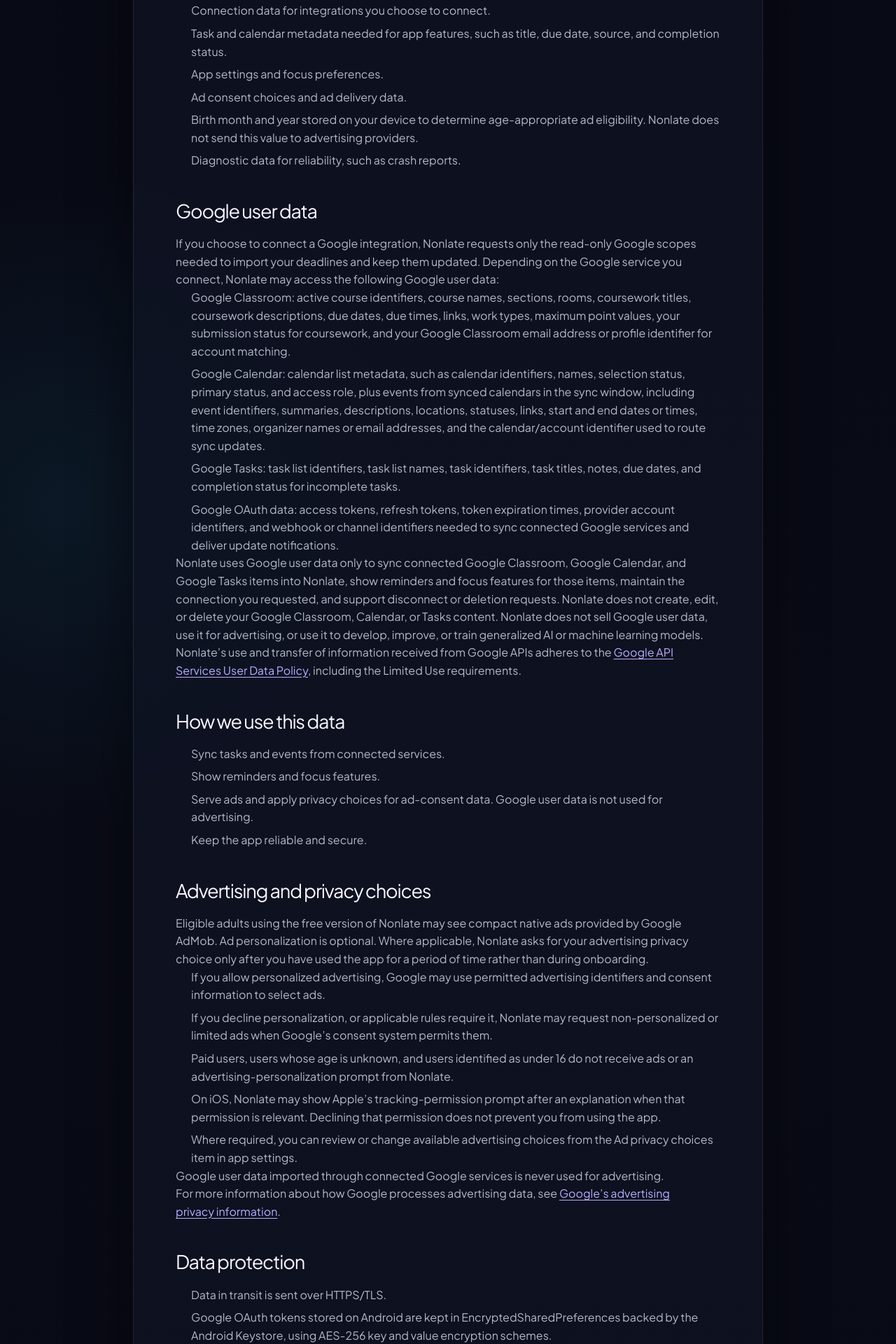
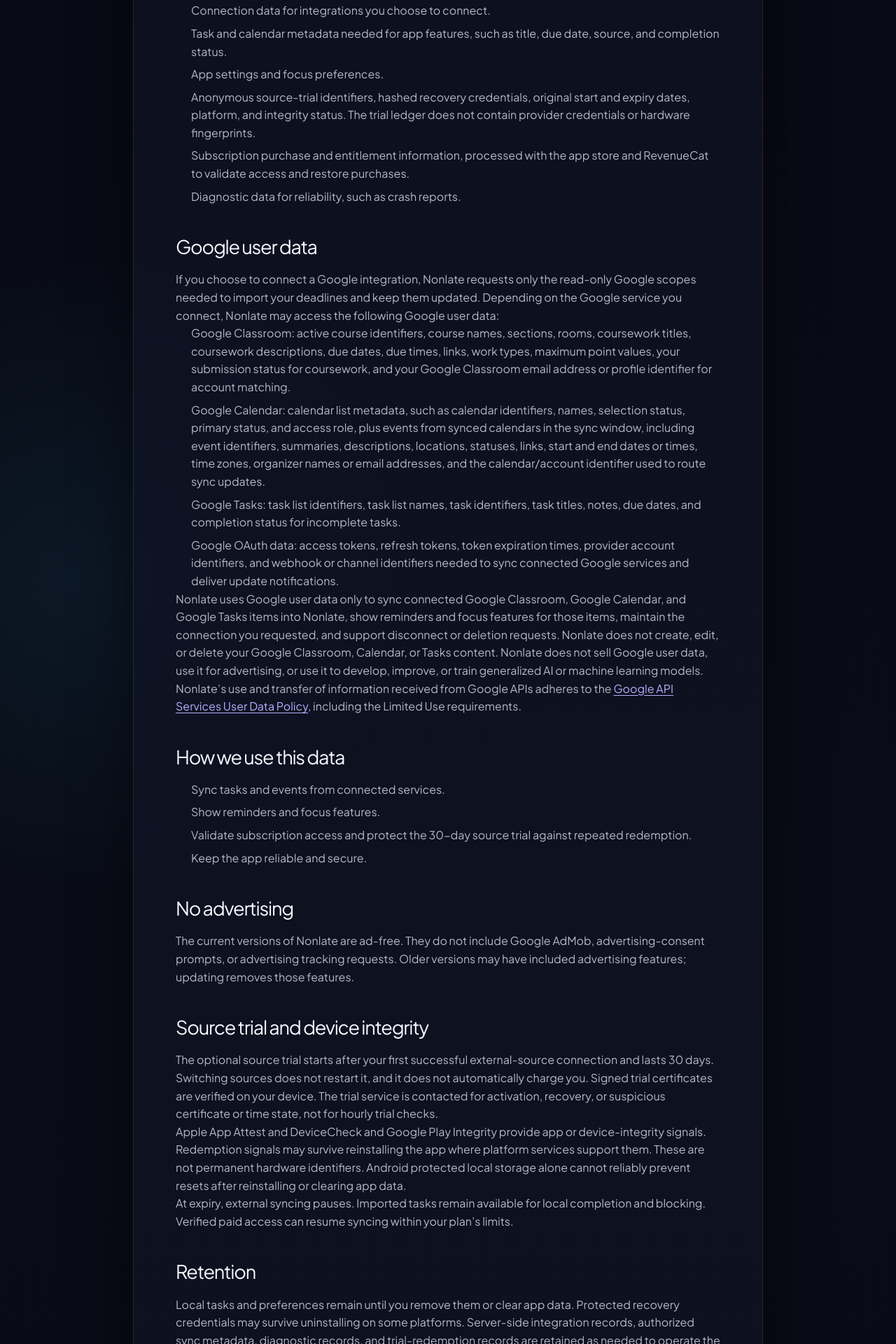
Before and after one commit to manaymcpserver-lang/deadline-legal-pages, a Next.js app: page /privacy in a window 1280 px wide. Shown: the part 680-2600 px from the top of the page at 70% size. Built offline with nearby package versions, Linux system fonts and the light colour scheme.

Commit message:
Update legal disclosures for ad-free source-trial release

```diff
--- a/app/privacy/page.tsx
+++ b/app/privacy/page.tsx
@@ -9,7 +9,7 @@
 
 export default function PrivacyPage() {
   return (
-    <LegalPage eyebrow="Legal" title="Privacy Policy" description="This policy explains what information Nonlate processes and how it is used." updated="July 22, 2026" currentHref="/privacy/">
+    <LegalPage eyebrow="Legal" title="Privacy Policy" description="This policy explains what information Nonlate processes and how it is used." updated="October 7, 2026" currentHref="/privacy/">
       <p>Nonlate is built around the smallest practical amount of data needed to sync deadlines and show focus reminders.</p>
 
       <h2>What we process</h2>
@@ -17,8 +17,8 @@
         <li>Connection data for integrations you choose to connect.</li>
         <li>Task and calendar metadata needed for app features, such as title, due date, source, and completion status.</li>
         <li>App settings and focus preferences.</li>
-        <li>Ad consent choices and ad delivery data.</li>
-        <li>Birth month and year stored on your device to determine age-appropriate ad eligibility. Nonlate does not send this value to advertising providers.</li>
+        <li>Anonymous source-trial identifiers, hashed recovery credentials, original start and expiry dates, platform, and integrity status. The trial ledger does not contain provider credentials or hardware fingerprints.</li>
+        <li>Subscription purchase and entitlement information, processed with the app store and RevenueCat to validate access and restore purchases.</li>
         <li>Diagnostic data for reliability, such as crash reports.</li>
       </ul>
 
@@ -37,20 +37,20 @@
       <ul>
         <li>Sync tasks and events from connected services.</li>
         <li>Show reminders and focus features.</li>
-        <li>Serve ads and apply privacy choices for ad-consent data. Google user data is not used for advertising.</li>
+        <li>Validate subscription access and protect the 30-day source trial against repeated redemption.</li>
         <li>Keep the app reliable and secure.</li>
       </ul>
 
-      <h2>Advertising and privacy choices</h2>
-      <p>Eligible adults using the free version of Nonlate may see compact native ads provided by Google AdMob. Ad personalization is optional. Where applicable, Nonlate asks for your advertising privacy choice only after you have used the app for a period of time rather than during onboarding.</p>
-      <ul>
-        <li>If you allow personalized advertising, Google may use permitted advertising identifiers and consent information to select ads.</li>
-        <li>If you decline personalization, or applicable rules require it, Nonlate may request non-personalized or limited ads when Google’s consent system permits them.</li>
-        <li>Paid users, users whose age is unknown, and users identified as under 16 do not receive ads or an advertising-personalization prompt from Nonlate.</li>
-        <li>On iOS, Nonlate may show Apple’s tracking-permission prompt after an explanation when that permission is relevant. Declining that permission does not prevent you from using the app.</li>
-        <li>Where required, you can review or change available advertising choices from the Ad privacy choices item in app settings.</li>
-      </ul>
-      <p>Google user data imported through connected Google services is never used for advertising. For more information about how Google processes advertising data, see <a href="https://policies.google.com/technologies/ads">Google’s advertising privacy information</a>.</p>
+      <h2>No advertising</h2>
+      <p>The current versions of Nonlate are ad-free. They do not include Google AdMob, advertising-consent prompts, or advertising tracking requests. Older versions may have included advertising features; updating removes those features.</p>
+
+      <h2>Source trial and device integrity</h2>
+      <p>The optional source trial starts after your first successful external-source connection and lasts 30 days. Switching sources does not restart it, and it does not automatically charge you. Signed trial certificates are verified on your device. The trial service is contacted for activation, recovery, or suspicious certificate or time state, not for hourly trial checks.</p>
+      <p>Apple App Attest and DeviceCheck and Google Play Integrity provide app or device-integrity signals. Redemption signals may survive reinstalling the app where platform services support them. These are not permanent hardware identifiers. Android protected local storage alone cannot reliably prevent resets after reinstalling or clearing app data.</p>
+      <p>At expiry, external syncing pauses. Imported tasks remain available for local completion and blocking. Verified paid access can resume syncing within your plan’s limits.</p>
+
+      <h2>Retention</h2>
+      <p>Local tasks and preferences remain until you remove them or clear app data. Protected recovery credentials may survive uninstalling on some platforms. Server-side integration records, authorized sync metadata, diagnostic records, and trial-redemption records are retained as needed to operate the requested features, recover access, and prevent abuse. Trial records are not automatically deleted after 90 days. You can request deletion using the process below; limited records may be retained where required for security or legal obligations.</p>
 
       <h2>Data protection</h2>
       <ul>
@@ -63,10 +63,10 @@
       </ul>
 
       <h2>Sharing</h2>
-      <p>Data may be shared with providers you connect and service providers needed to run the app, such as hosting, database, notification, crash-reporting, ads, and consent tools. Google user data is shared only as needed to operate connected Google sync features and is not shared with advertising providers. We do not sell personal data.</p>
+      <p>Data may be processed by providers you connect and service providers needed to run the app, such as hosting, database, notification, crash-reporting, subscription validation, and platform integrity services. Some authorized server-side sync features retain task titles, due dates, and provider webhook payloads. Google user data is transferred only as needed to operate connected Google sync features, never for advertising. We do not sell personal data.</p>
 
       <h2>User controls</h2>
-      <ul><li>Disconnect integrations in app settings.</li><li>Review available advertising privacy choices in app settings.</li><li>Uninstall the app to remove local app data on your device.</li><li>Request data deletion by email.</li></ul>
+      <ul><li>Disconnect integrations in app settings.</li><li>Manage subscriptions through the store where you purchased them.</li><li>Clear local app data or uninstall the app; protected credentials and server records may require a separate deletion request.</li><li>Request data deletion by email or follow our <a href="/data-deletion/">data deletion instructions</a>.</li></ul>
 
       <h2>Contact</h2>
       <p>For privacy requests, contact <a href="mailto:support@nonlate.app">support@nonlate.app</a>.</p>
--- a/app/support/page.tsx
+++ b/app/support/page.tsx
@@ -20,7 +20,7 @@
       <div className="support-grid">
         <section className="support-card"><h3>Integration connection problems</h3><p>Provider login, permissions, or callback issues.</p></section>
         <section className="support-card"><h3>Sync issues</h3><p>Tasks, due dates, or calendars not appearing as expected.</p></section>
-        <section className="support-card"><h3>Ad privacy choices</h3><p>Questions about consent, ATT, or ad privacy settings.</p></section>
+        <section className="support-card"><h3>Subscriptions and source trial</h3><p>Questions about store purchases, restoring access, or the 30-day source trial.</p></section>
         <section className="support-card"><h3>Data deletion requests</h3><p>Requests to remove data associated with Nonlate.</p></section>
       </div>
     </LegalPage>
--- a/app/terms/page.tsx
+++ b/app/terms/page.tsx
@@ -9,9 +9,15 @@
 
 export default function TermsPage() {
   return (
-    <LegalPage eyebrow="Legal" title="Terms of Service" description="By using Nonlate, you agree to these terms." updated="April 2, 2026" currentHref="/terms/">
+    <LegalPage eyebrow="Legal" title="Terms of Service" description="By using Nonlate, you agree to these terms." updated="October 7, 2026" currentHref="/terms/">
       <h2>Service</h2>
       <p>Nonlate helps users organize deadlines and tasks, including by connecting third-party services selected by the user.</p>
+
+      <h2>Free features and source trial</h2>
+      <p>Nonlate is ad-free. Manual tasks and on-device calendars and reminders remain free. The optional source trial permits one external source at a time for 30 days, starting with the first successful connection. Switching sources, reinstalling, or cancelling a subscription does not restart or extend the original window. The source trial has no automatic charge. At expiry, external syncing pauses while imported tasks remain available for local completion and blocking.</p>
+
+      <h2>Subscriptions</h2>
+      <p>Plus and Pro provide paid features within their respective source and syncing limits. The purchase screen displays the store-localized price, billing period, and available terms. Annual prices are billed as annual totals. Subscriptions renew automatically unless cancelled through the purchasing store under its rules. Deleting Nonlate does not cancel a subscription. Use Restore Purchases to recover eligible access. The source trial is separate from any store subscription introductory offer. Refund requests are handled under the purchasing store’s policies and applicable law.</p>
 
       <h2>User responsibilities</h2>
       <ul>
--- a/scripts/validate-site.mjs
+++ b/scripts/validate-site.mjs
@@ -196,14 +196,13 @@
 check("legal and support pages contain the production source-of-truth copy", () => {
   const privacy = visibleText(read("privacy/index.html"));
   for (const expected of [
-    "Last updated: July 22, 2026", "Birth month and year stored on your device", "Advertising and privacy choices",
-    "Paid users, users whose age is unknown, and users identified as under 16 do not receive ads",
-    "Google user data imported through connected Google services is never used for advertising",
+    "Last updated: October 7, 2026", "No advertising", "Signed trial certificates",
+    "Limited Use requirements", "Trial records are not automatically deleted after 90 days",
     "AES-256-GCM", "support@nonlate.app",
   ]) expect(privacy.includes(expected), `privacy page is missing: ${expected}`);
 
-  expect(visibleText(read("terms/index.html")).includes("Last updated: April 2, 2026"), "terms update date changed");
-  expect(visibleText(read("support/index.html")).includes("Ad privacy choices"), "support ad-privacy request is missing");
+  expect(visibleText(read("terms/index.html")).includes("Last updated: October 7, 2026"), "terms update date changed");
+  expect(visibleText(read("support/index.html")).includes("Subscriptions and source trial"), "subscription/trial support is missing");
   expect(visibleText(read("data-deletion/index.html")).includes("Nonlate Data Deletion Request"), "deletion subject is missing");
 });
 
```
Also changed, not shown: app/data-deletion/page.tsx (+4 -3 lines), 1 other file (tests, documents, lock files or other folders).
